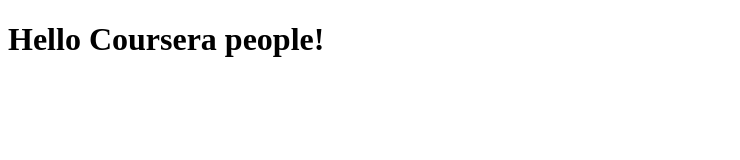
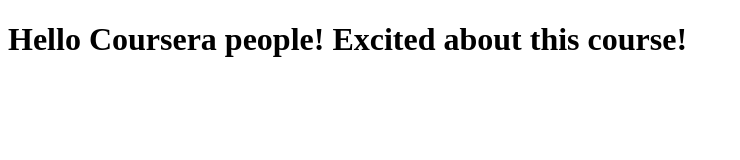
Before and after one commit to 4ktay2/Coursera-Angular-Class, a plain HTML site: page index.html in a window 1280 px wide. Shown: the whole page, without its empty margins (0-740 px from the left). Drawn offline with Linux system fonts and the light colour scheme.

Commit message:
new version of web file

```diff
--- a/index.html
+++ b/index.html
@@ -5,6 +5,6 @@
     <title>Hello Coursera</title>
   </head>
   <body>
-    <h1>Hello Coursera people!<h1>
+    <h1>Hello Coursera people! Excited about this course!<h1>
   </body>
 </html>
```
